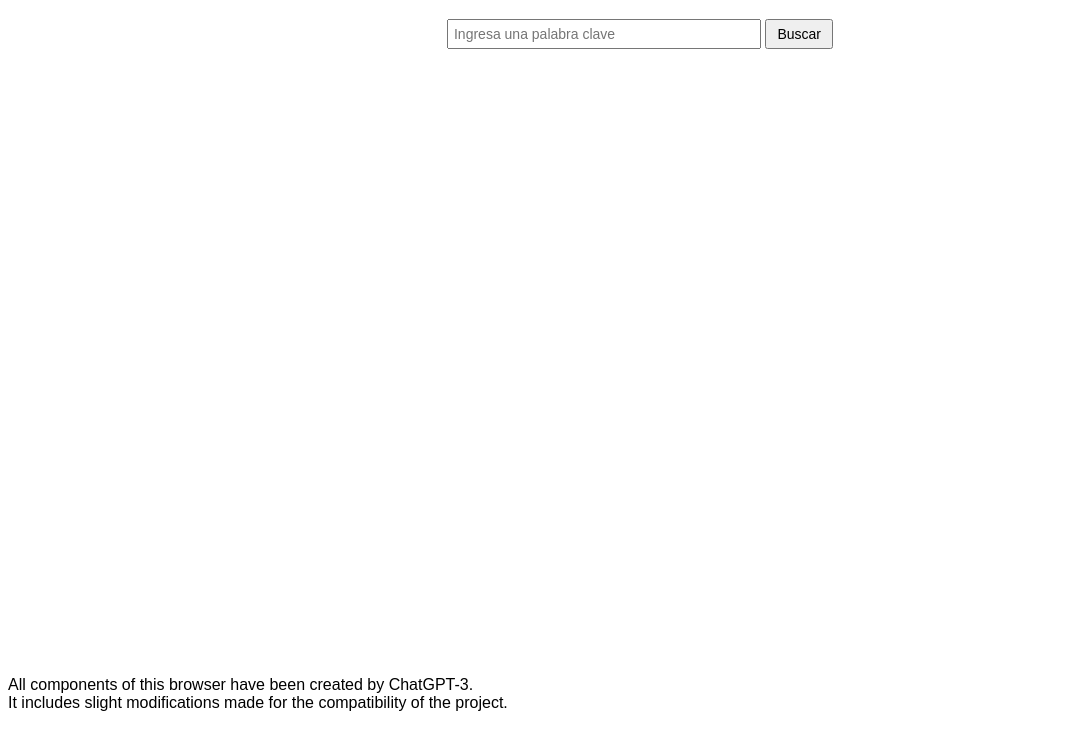
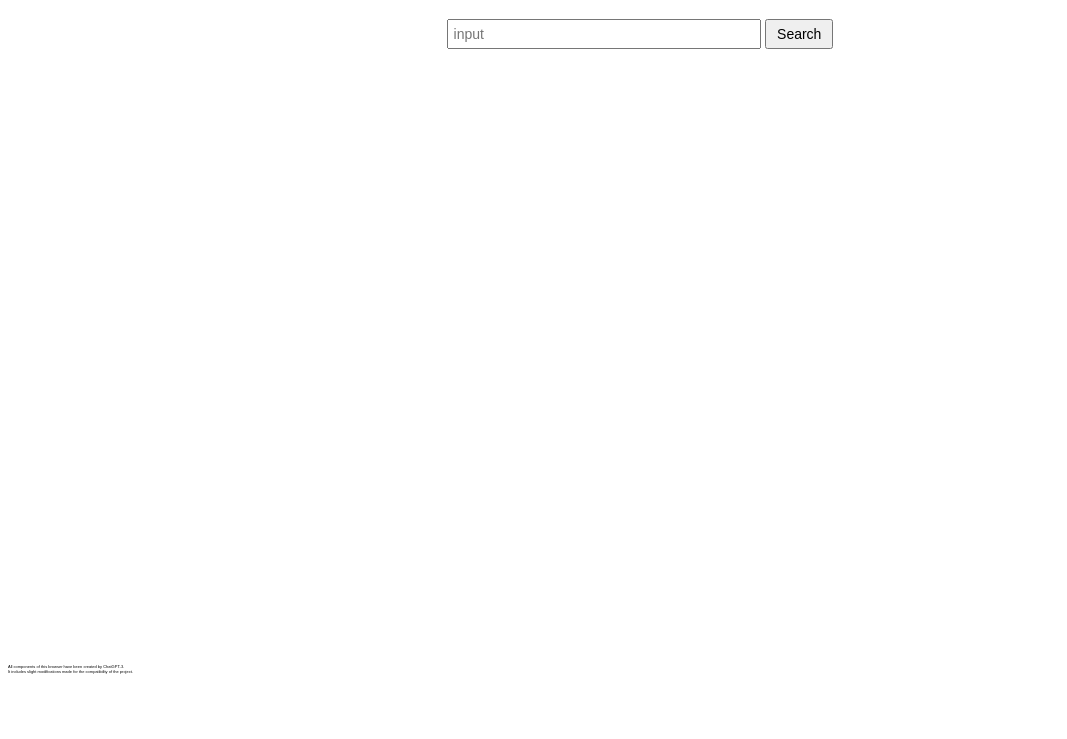
Before and after one commit to SAMS-univ/sams-univ.github.io, a plain HTML site: page search_client/index.html in a window 1280 px wide. Shown: the part 61-800 px from the top of the page, without its empty margins (0-1067 px from the left). Drawn offline with Linux system fonts and the light colour scheme.

Commit message:
Update index.html

```diff
--- a/search_client/index.html
+++ b/search_client/index.html
@@ -8,8 +8,8 @@
     <!----><div class="box">
         <h1>SAMS Search Engine for English Resources PDF</h1>
         <form id="search-form">
-            <input type="text" id="search-input" placeholder="Ingresa una palabra clave">
-            <button type="submit">Buscar</button>
+            <input type="text" id="search-input" placeholder="input">
+            <button type="submit">Search</button>
         </form>
         <div id="search-results"></div>
 
@@ -17,7 +17,7 @@
         <script src="script.js"></script>
     </div>
     <footer>
-        <p>All components of this browser have been created by ChatGPT-3.<br>
+        <p style="font-size: 4px;">All components of this browser have been created by ChatGPT-3.<br>
             It includes slight modifications made for the compatibility of the project.</p>
     </footer>
 </body>
```
